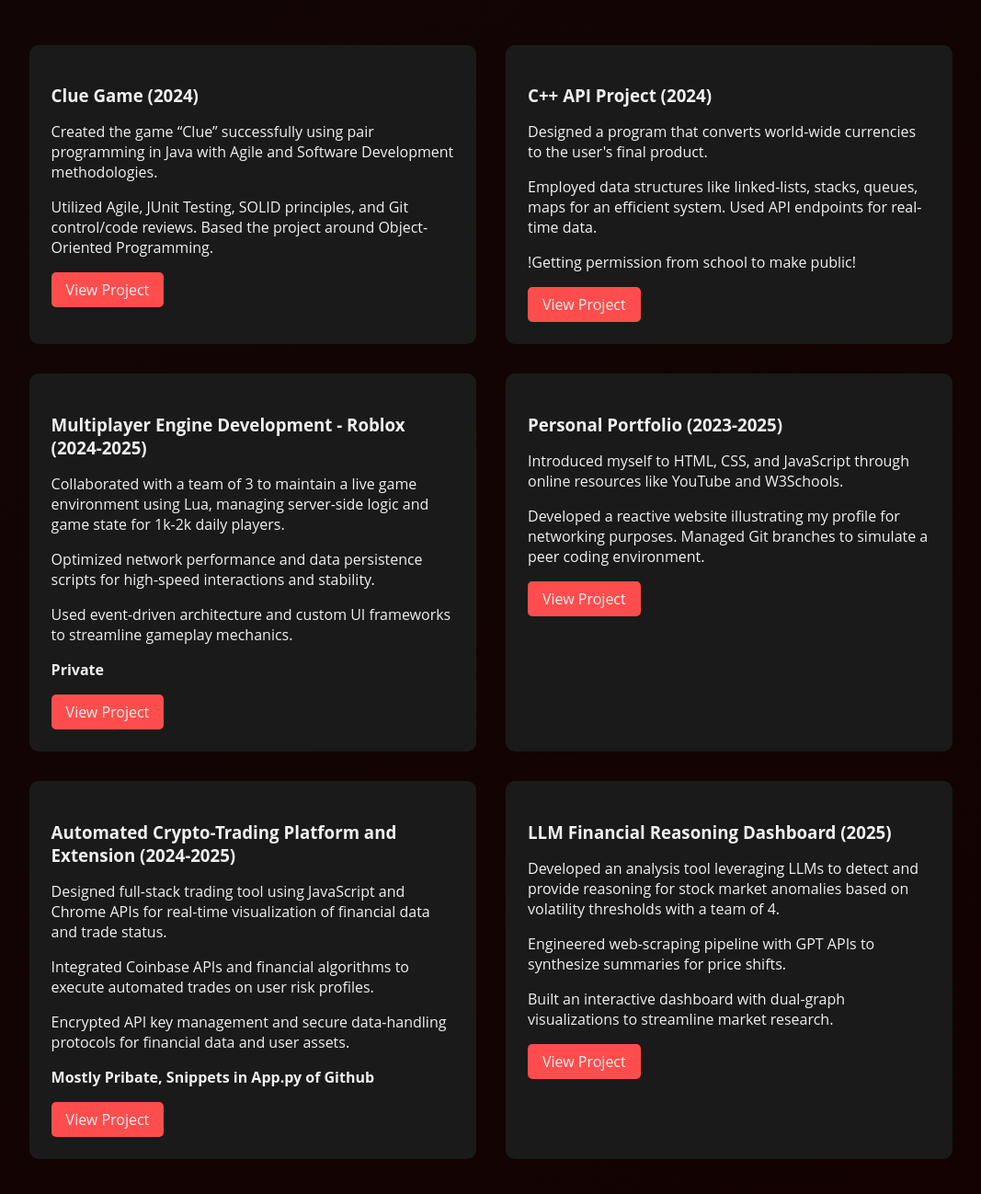
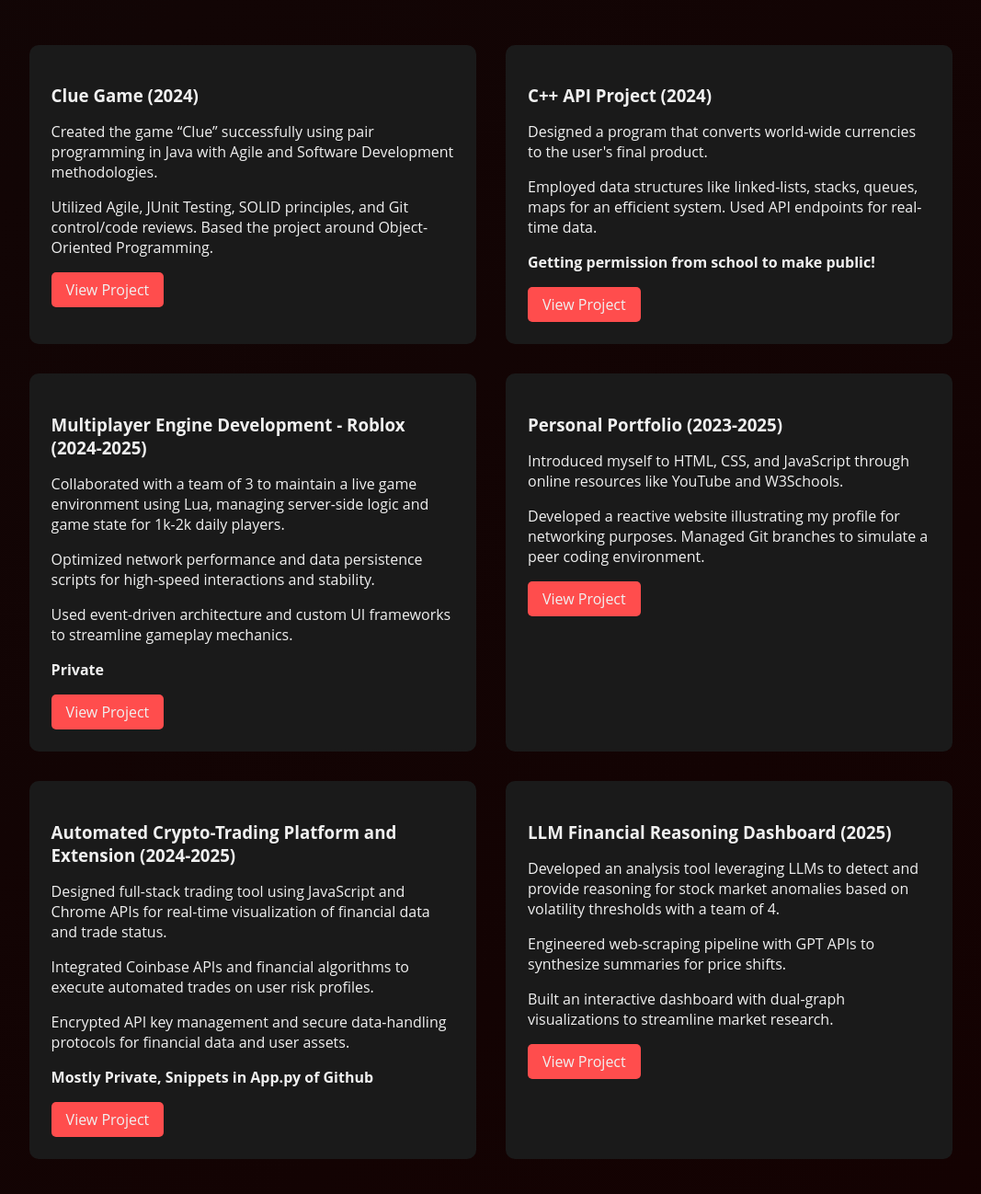
Before and after one commit to HudsonFaris/hudsonfaris.github.io, a plain HTML site: page index.html in a window 1280 px wide. Shown: the part 2962-4260 px from the top of the page at 92% size, without its empty margins (106-1173 px from the left). Drawn offline with Linux system fonts and the light colour scheme.

Commit message:
Spelling mistakes, final push/deploy

```diff
--- a/index.html
+++ b/index.html
@@ -143,7 +143,7 @@ to visualize insights on a secure web app using Angular and React frameworks wit
                     <h3>C++ API Project (2024)</h3>
                     <p>Designed a program that converts world-wide currencies to the user's final product.</p>
                     <p>Employed data structures like linked-lists, stacks, queues, maps for an efficient system. Used API endpoints for real-time data.</p>
-                    <p>!Getting permission from school to make public!</p>
+                    <p><strong>Getting permission from school to make public!</strong></p>
                     <a href="#" target="_blank" class="btn">View Project</a>
                 </div>
                 <!-- Project 3 -->
@@ -170,7 +170,7 @@ and game state for 1k-2k daily players. </p>
 data and trade status.</p>
                     <p>Integrated Coinbase APIs and financial algorithms to execute automated trades on user risk profiles.</p>
                     <p>Encrypted API key management and secure data-handling protocols for financial data and user assets.</p>
-                    <p><strong>Mostly Pribate, Snippets in App.py of Github</strong></p>
+                    <p><strong>Mostly Private, Snippets in App.py of Github</strong></p>
                     <a href="https://github.com/HudsonFaris/Coinbase-Repo" target="_blank" class="btn">View Project</a>
                 </div>
                 <div class="project-item">
```
